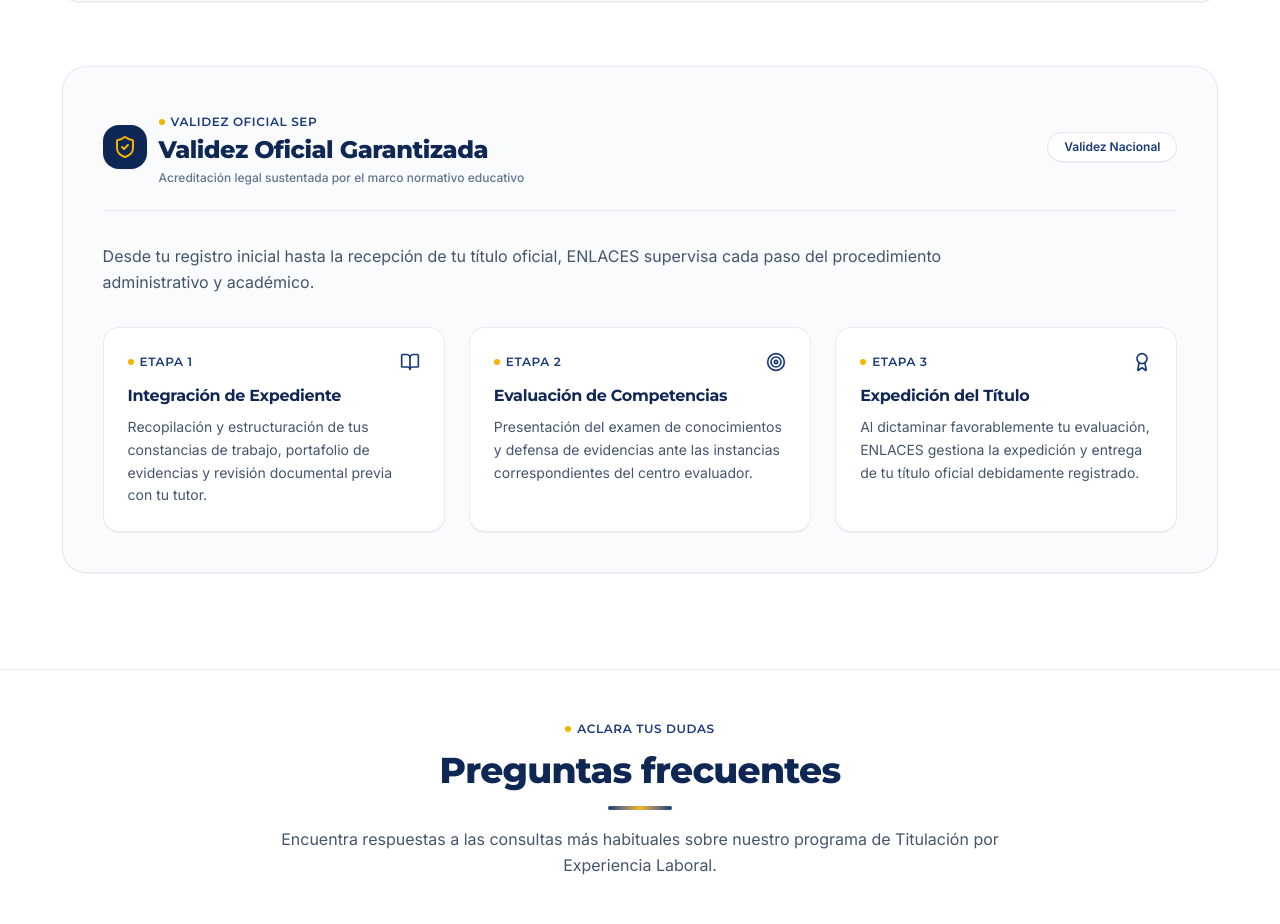
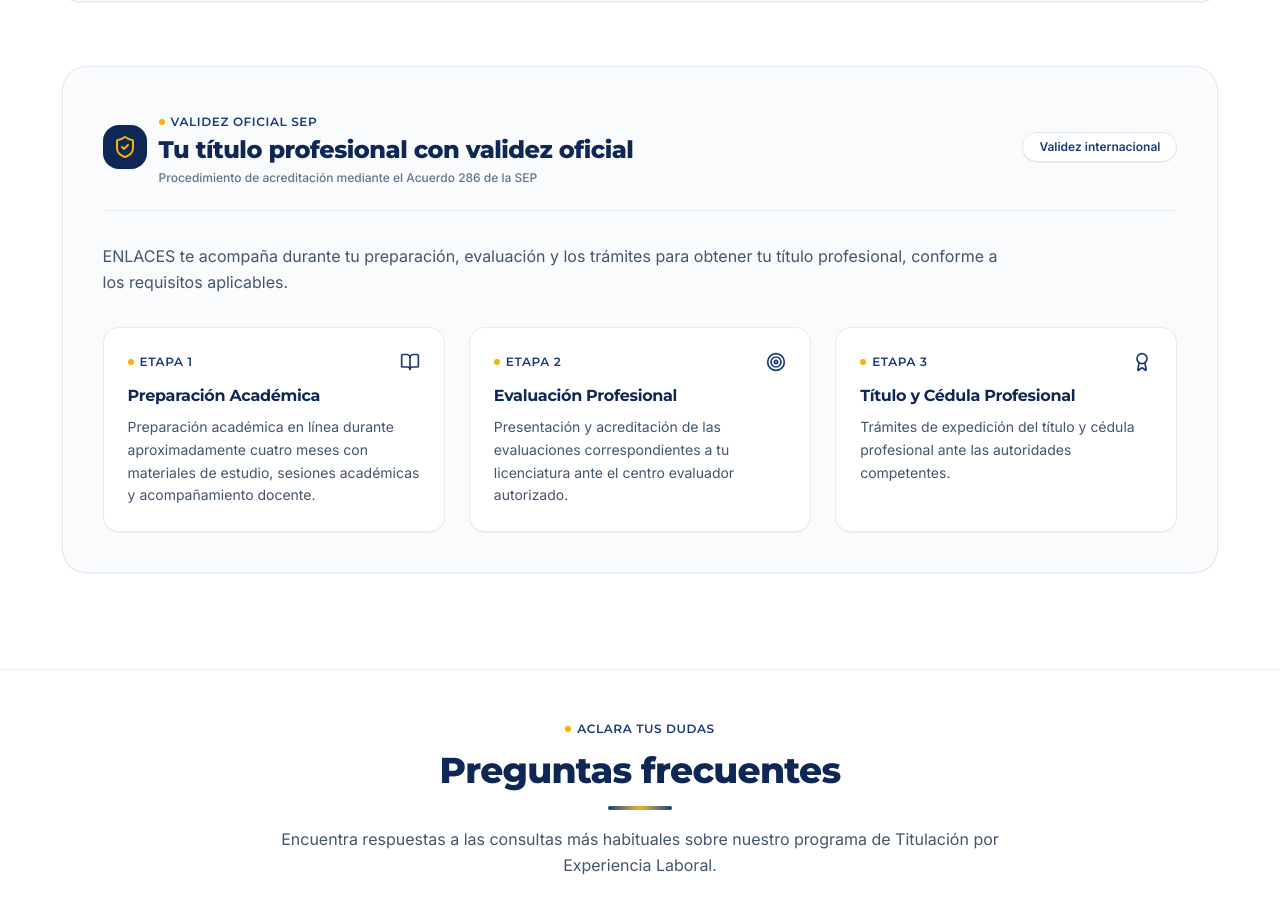
Before and after one commit to dmytro-webild/b02179c9-55a4-4431-96fc-35acbd36f5d2, a React (Vite) app: page /oferta/titulacion-por-experiencia-laboral in a window 1280 px wide. Shown: the part 3440-4364 px from the top of the page. Built offline with nearby package versions, Linux system fonts and the light colour scheme.

Commit message:
Webild agent: En la página de Titulación por Experiencia Laboral (TPEL), a

```diff
--- a/src/pages/OfertaTitulacionExperienciaLaboralPage.tsx
+++ b/src/pages/OfertaTitulacionExperienciaLaboralPage.tsx
@@ -460,20 +460,20 @@ export default function OfertaTitulacionExperienciaLaboralPage() {
                     Validez Oficial SEP
                   </span>
                   <h3 className="font-['Montserrat'] font-extrabold text-xl sm:text-2xl text-[#0F2755]">
-                    Validez Oficial Garantizada
+                    Tu título profesional con validez oficial
                   </h3>
                   <p className="font-['Inter'] text-xs font-medium text-slate-500 mt-1">
-                    Acreditación legal sustentada por el marco normativo educativo
+                    Procedimiento de acreditación mediante el Acuerdo 286 de la SEP
                   </p>
                 </div>
               </div>
               <span className="self-start md:self-auto text-xs font-bold text-[#1B3A7A] bg-white border border-slate-200 rounded-full px-4 py-1.5 shadow-2xs">
-                Validez Nacional
+                Validez internacional
               </span>
             </div>
 
             <p className="font-['Inter'] text-slate-600 text-sm sm:text-base leading-relaxed mb-8 max-w-4xl text-left">
-              Desde tu registro inicial hasta la recepción de tu título oficial, ENLACES supervisa cada paso del procedimiento administrativo y académico.
+              ENLACES te acompaña durante tu preparación, evaluación y los trámites para obtener tu título profesional, conforme a los requisitos aplicables.
             </p>
 
             <div className="grid grid-cols-1 md:grid-cols-3 gap-6">
@@ -487,10 +487,10 @@ export default function OfertaTitulacionExperienciaLaboralPage() {
                     <BookOpen className="w-5 h-5 text-[#1B3A7A]" />
                   </div>
                   <h4 className="font-['Montserrat'] font-bold text-base text-[#0F2755]">
-                    Integración de Expediente
+                    Preparación Académica
                   </h4>
                   <p className="mt-2 font-['Inter'] text-xs sm:text-sm text-slate-600 leading-relaxed text-left">
-                    Recopilación y estructuración de tus constancias de trabajo, portafolio de evidencias y revisión documental previa con tu tutor.
+                    Preparación académica en línea durante aproximadamente cuatro meses con materiales de estudio, sesiones académicas y acompañamiento docente.
                   </p>
                 </div>
               </div>
@@ -505,10 +505,10 @@ export default function OfertaTitulacionExperienciaLaboralPage() {
                     <Target className="w-5 h-5 text-[#1B3A7A]" />
                   </div>
                   <h4 className="font-['Montserrat'] font-bold text-base text-[#0F2755]">
-                    Evaluación de Competencias
+                    Evaluación Profesional
                   </h4>
                   <p className="mt-2 font-['Inter'] text-xs sm:text-sm text-slate-600 leading-relaxed text-left">
-                    Presentación del examen de conocimientos y defensa de evidencias ante las instancias correspondientes del centro evaluador.
+                    Presentación y acreditación de las evaluaciones correspondientes a tu licenciatura ante el centro evaluador autorizado.
                   </p>
                 </div>
               </div>
@@ -523,10 +523,10 @@ export default function OfertaTitulacionExperienciaLaboralPage() {
                     <Award className="w-5 h-5 text-[#1B3A7A]" />
                   </div>
                   <h4 className="font-['Montserrat'] font-bold text-base text-[#0F2755]">
-                    Expedición del Título
+                    Título y Cédula Profesional
                   </h4>
                   <p className="mt-2 font-['Inter'] text-xs sm:text-sm text-slate-600 leading-relaxed text-left">
-                    Al dictaminar favorablemente tu evaluación, ENLACES gestiona la expedición y entrega de tu título oficial debidamente registrado.
+                    Trámites de expedición del título y cédula profesional ante las autoridades competentes.
                   </p>
                 </div>
               </div>
```
